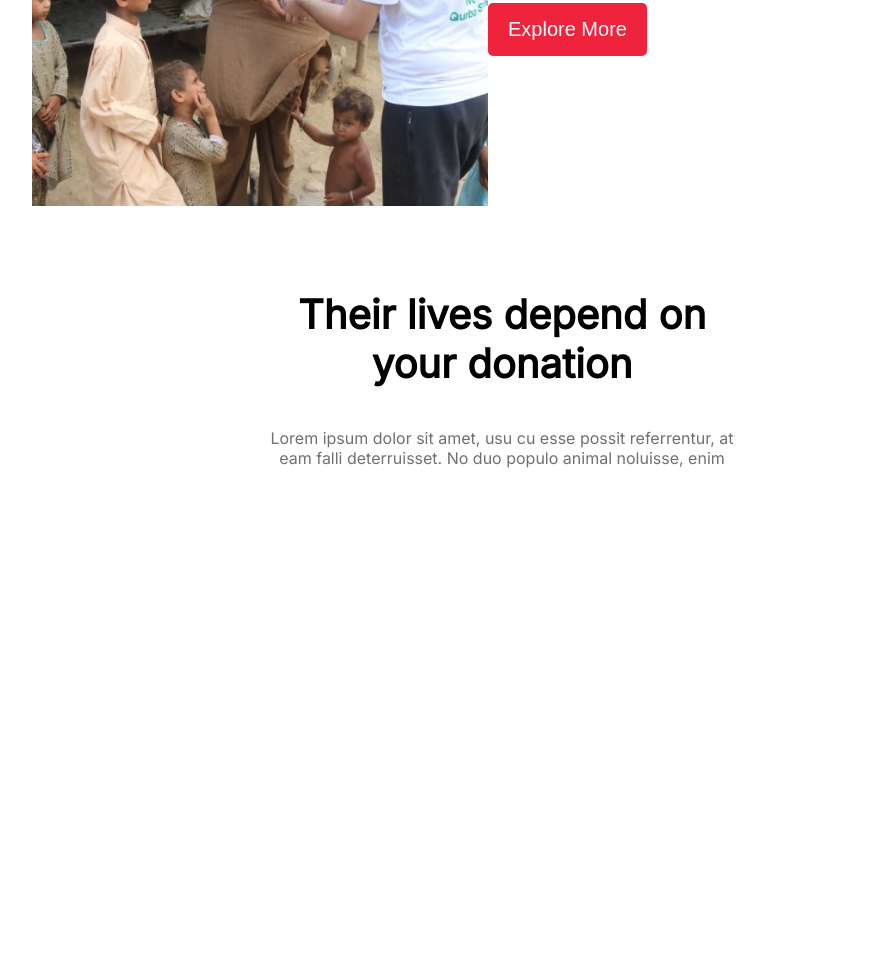
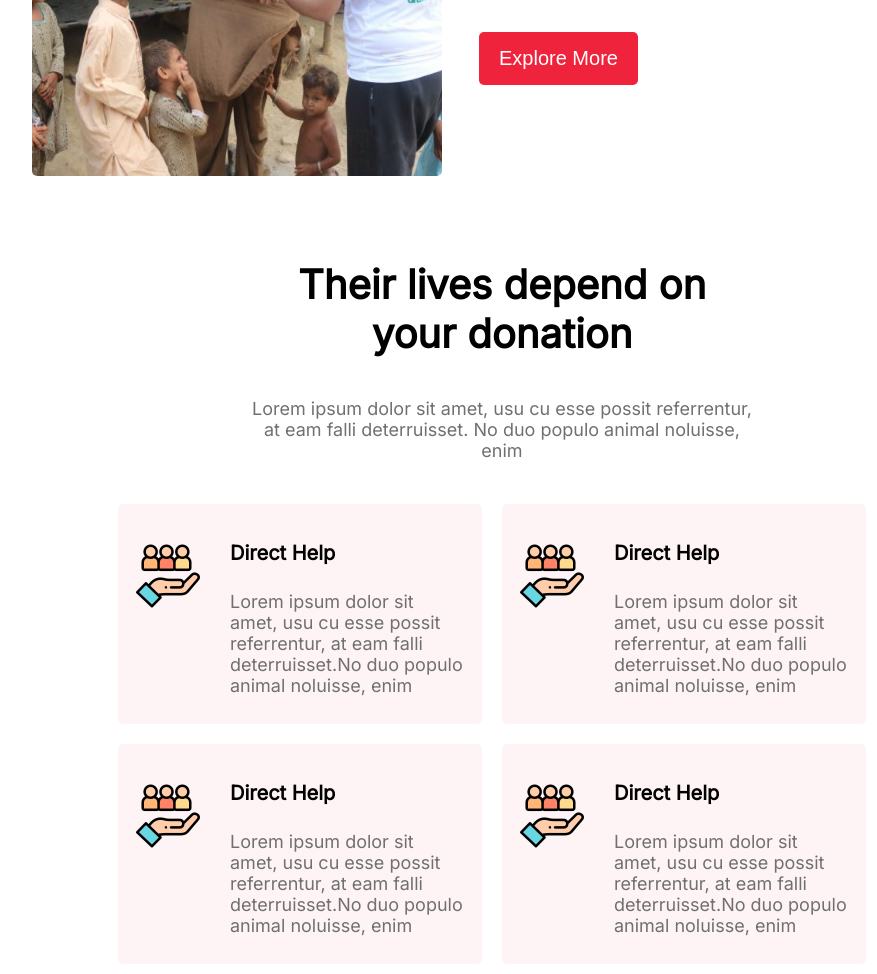
Before and after one commit to RamisaBinteAzad/Ramisa-Eid-Zakat-project, a plain HTML site: page index.html in a window 1280 px wide. Shown: the part 1738-2712 px from the top of the page, without its empty margins (138-1015 px from the left). Before the commit the page ends 2212 px from the top, so only its background shows below. Drawn offline with Linux system fonts and the light colour scheme.

Commit message:
Third Section Added

```diff
--- a/index.html
+++ b/index.html
@@ -71,6 +71,46 @@
             your donation</h1>
         <p class="main-content">Lorem ipsum dolor sit amet, usu cu esse possit referrentur, at eam falli deterruisset. No duo populo animal noluisse, enim</p>
         </article>
+        <div class="direct-help-section">
+            <div class="direct-help-div">
+                <div class="direct-help-div-left">
+                    <img src="./images/icon2.png" alt="">
+                </div>
+                <div class="direct-help-div-right">
+                    <h4>Direct Help</h4>
+                    <p class="main-content">Lorem ipsum dolor sit amet, usu cu esse possit referrentur, at eam falli deterruisset.No duo populo animal noluisse, enim</p>
+                </div>
+            </div>
+            <div class="direct-help-div">
+                <div class="direct-help-div-left">
+                    <img src="./images/icon2.png" alt="">
+                </div>
+                <div class="direct-help-div-right">
+                    <h4>Direct Help</h4>
+                    <p class="main-content">Lorem ipsum dolor sit amet, usu cu esse possit referrentur, at eam falli deterruisset.No duo populo animal noluisse, enim</p>
+                </div>
+            </div>
+        </div>
+        <div class="direct-help-section">
+            <div class="direct-help-div">
+                <div class="direct-help-div-left">
+                    <img src="./images/icon2.png" alt="">
+                </div>
+                <div class="direct-help-div-right">
+                    <h4>Direct Help</h4>
+                    <p class="main-content">Lorem ipsum dolor sit amet, usu cu esse possit referrentur, at eam falli deterruisset.No duo populo animal noluisse, enim</p>
+                </div>
+            </div>
+            <div class="direct-help-div">
+                <div class="direct-help-div-left">
+                    <img src="./images/icon2.png" alt="">
+                </div>
+                <div class="direct-help-div-right">
+                    <h4>Direct Help</h4>
+                    <p class="main-content">Lorem ipsum dolor sit amet, usu cu esse possit referrentur, at eam falli deterruisset.No duo populo animal noluisse, enim</p>
+                </div>
+            </div>
+        </div>
 
 
 </section>
--- a/style.css
+++ b/style.css
@@ -7,7 +7,7 @@ body{
 .banner-section{
 
     background-image:linear-gradient(to left,rgba(245,246,252,0.1),
-    rgba(0,0,0,1)),url(./images/qurbani-hat.jpeg);
+    rgba(0,0,0,1)),url(./images/qurbani.jpg);
     background-size:cover;
     background-repeat: no-repeat;
     background-attachment: fixed;
@@ -72,7 +72,7 @@ body{
 
 }
 .main-content{
-    font-size:16px;
+    font-size:18px;
     font-weight: 400;
     color:#707070;
 
@@ -80,21 +80,50 @@ body{
 
 }
  .Explore-More-image img{
-    width:456px;
-    height:460px;
+    width:410px;
+    height:430px;
+    border-radius:5px;
 }
 /* ______________Explore-More-section-End_______________ */
 .third-section{
     padding:40px;
+    width:60%;
+    margin:0 auto;
 
-    display:flex;
+
+
+
 }
 .third-section-content{
     width:500px;
     height:184px;
     text-align: center;
     margin: auto;
+    margin-bottom:40px;
 
+}
+.direct-help-div{
+    width:50%;
+    height:50%;
+    margin-top:20px;
+    margin-right:20px;
+    display: flex;
+    background-color:#FEF4F5;
+    justify-content:space-around;
+    padding:10px 18px;
 
+    border-radius:5px;
+}
+.direct-help-section{
+    display: flex;
+    justify-content:space-between;
+}
+h4{
+    font-size:20px;
+    font-weight: 700;
+}
+.direct-help-div-left{
+    margin-top:30px;
+    margin-right: 30px;
 
- }
+}
```
